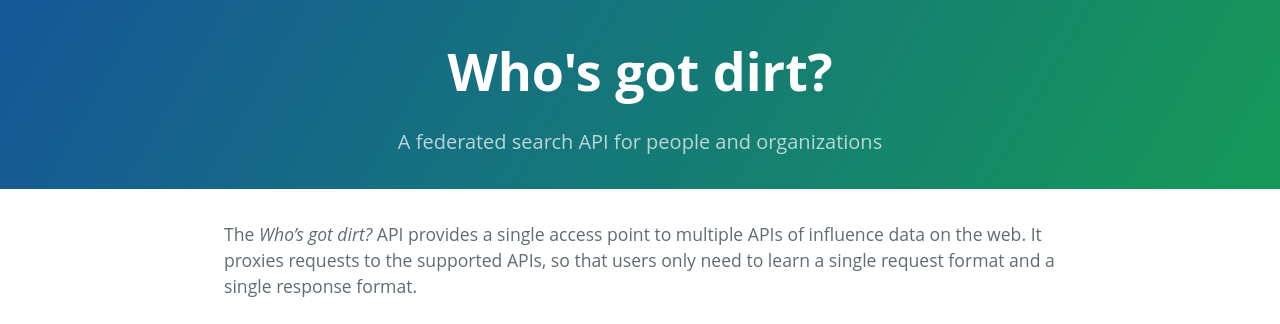
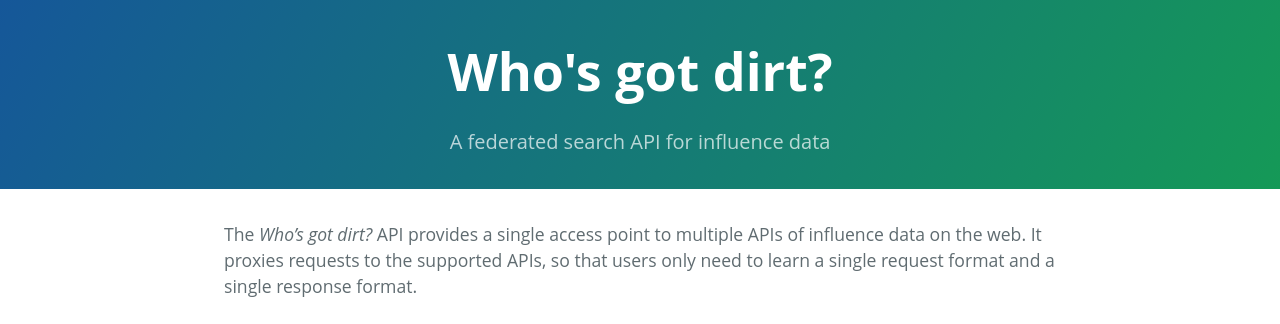
Before and after one commit to influencemapping/whos_got_dirt-server, a Jekyll site: the page built from index.md, in a window 1280 px wide and 900 px high. Shown: the top 324 px of the window. Built offline with Jekyll 4.4.1, drawn with Linux system fonts in a browser that asks for light colours; Markdown is read by kramdown in place of the engine named in the settings.

Commit message:
change subtitle

```diff
--- a/_layouts/default.html
+++ b/_layouts/default.html
@@ -16,7 +16,7 @@
 <body>
 <section class="page-header">
   <h1 class="project-name">Who's got dirt?</h1>
-  <h2 class="project-tagline">A federated search API for people and organizations</h2>
+  <h2 class="project-tagline">A federated search API for influence data</h2>
 </section>
 
 <section class="main-content">
```
